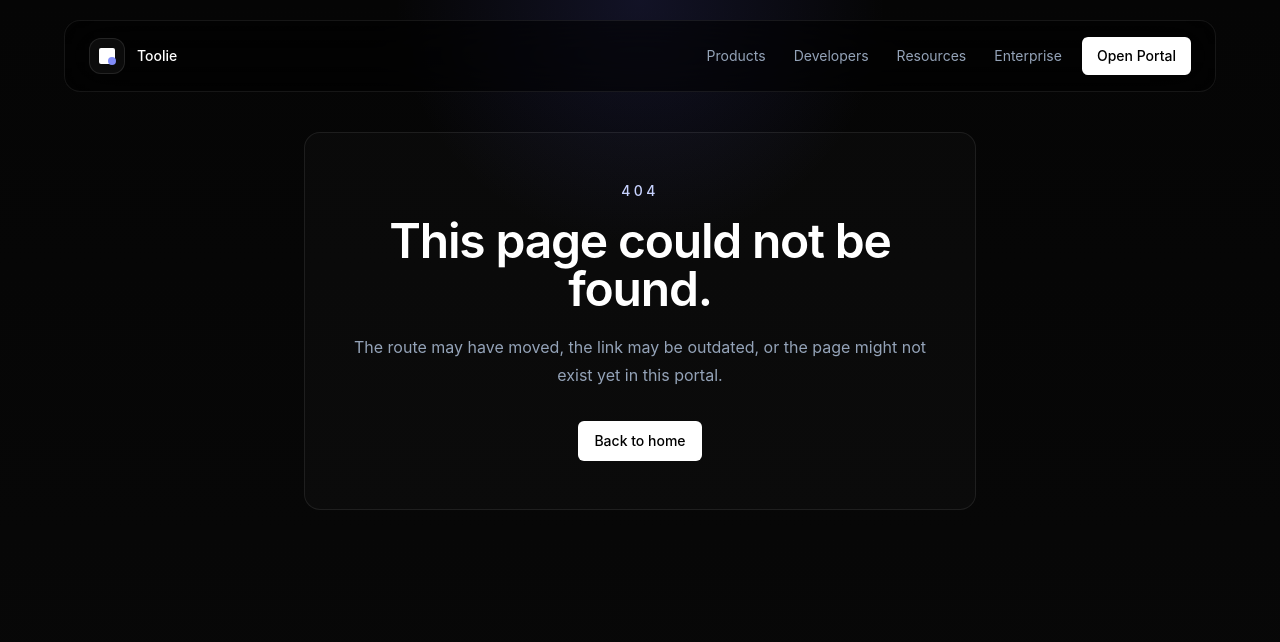
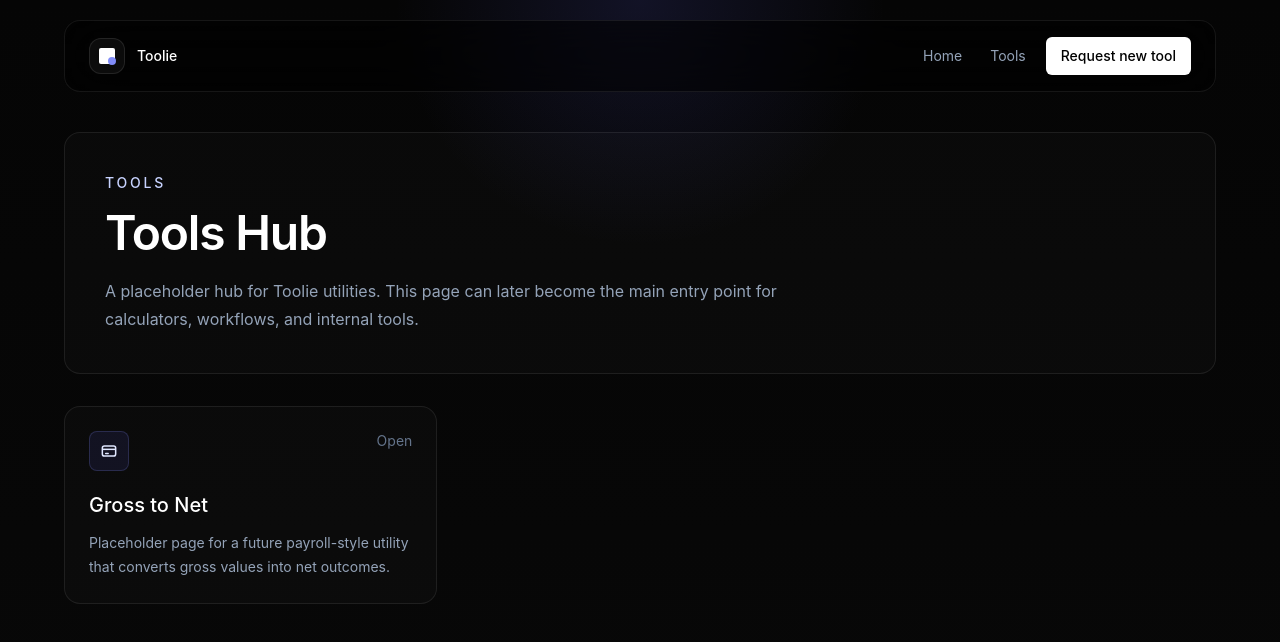
Before and after one commit to ngobach/toolie, a React (Vite) app: page /tools in a window 1280 px wide. Shown: the top 642 px of the page. Built offline with nearby package versions, Linux system fonts and the light colour scheme.

Commit message:
Add tool pages and shared intro components

```diff
--- a/src/App.tsx
+++ b/src/App.tsx
@@ -1,10 +1,19 @@
 import { Route, Routes } from "react-router-dom";
-import { HomePage, NotFoundPage } from "./pages";
+import {
+  ContactUsPage,
+  GrossToNetPage,
+  HomePage,
+  NotFoundPage,
+  ToolsHubPage,
+} from "./pages";
 
 export default function App() {
   return (
     <Routes>
       <Route path="/" element={<HomePage />} />
+      <Route path="/contact-us" element={<ContactUsPage />} />
+      <Route path="/tools" element={<ToolsHubPage />} />
+      <Route path="/tools/gross-to-net" element={<GrossToNetPage />} />
       <Route path="*" element={<NotFoundPage />} />
     </Routes>
   );
--- a/src/components/Header/Header.tsx
+++ b/src/components/Header/Header.tsx
@@ -28,14 +28,12 @@ export const defaultHeaderProps: HeaderProps = {
     name: "Toolie",
   },
   navItems: [
-    { label: "Products", to: "/" },
-    { label: "Developers", to: "/" },
-    { label: "Resources", to: "/" },
-    { label: "Enterprise", to: "/" },
+    { label: "Home", to: "/" },
+    { label: "Tools", to: "/tools" },
   ],
   primaryAction: {
-    label: "Open Portal",
-    to: "/",
+    label: "Request new tool",
+    to: "/contact-us",
   },
 };
 
@@ -66,13 +64,16 @@ export function Header({
     <header className="sticky top-4 z-10 rounded-2xl border border-white/8 bg-black/55 backdrop-blur-xl">
       <div className="px-5 py-4 sm:px-6">
         <div className="flex items-center justify-between gap-4">
-          <div className="flex items-center gap-3">
+          <Link
+            className="flex items-center gap-3 rounded-md transition hover:opacity-90"
+            to="/"
+          >
             <div className="relative grid h-9 w-9 place-items-center rounded-xl border border-white/10 bg-white/[0.04]">
               <div className="h-4 w-4 rounded-sm bg-white" />
               <div className="absolute bottom-2 right-2 h-2 w-2 rounded-full bg-primary-400" />
             </div>
             <p className="text-sm font-medium text-white">{brand.name}</p>
-          </div>
+          </Link>
 
           <div className="hidden items-center gap-1 lg:flex">
             <nav aria-label="Primary" className="flex items-center gap-1">
--- /dev/null
+++ b/src/components/PageIntro/PageIntro.tsx
@@ -0,0 +1,51 @@
+export type PageIntroProps = {
+  description: string;
+  eyebrow: string;
+  title: string;
+  variant?: "default" | "compact";
+};
+
+export function PageIntro({
+  description,
+  eyebrow,
+  title,
+  variant = "default",
+}: PageIntroProps) {
+  const isCompact = variant === "compact";
+
+  return (
+    <section
+      className={`rounded-2xl border border-white/8 bg-white/[0.02] ${isCompact ? "p-6 sm:p-7" : "p-8 sm:p-10"}`}
+    >
+      {isCompact ? (
+        <div className="grid gap-6 lg:grid-cols-[minmax(0,1fr)_320px] lg:items-start">
+          <div>
+            <p className="text-xs font-medium uppercase tracking-[0.2em] text-primary-200">
+              {eyebrow}
+            </p>
+            <h1 className="mt-3 text-3xl font-semibold tracking-tight text-white sm:text-4xl">
+              {title}
+            </h1>
+          </div>
+          <div className="lg:pt-1 lg:text-right">
+            <p className="text-sm leading-6 text-slate-400">
+              {description}
+            </p>
+          </div>
+        </div>
+      ) : (
+        <>
+          <p className="text-sm font-medium uppercase tracking-[0.2em] text-primary-200">
+            {eyebrow}
+          </p>
+          <h1 className="mt-4 text-4xl font-semibold tracking-tight text-white sm:text-5xl">
+            {title}
+          </h1>
+          <p className="mt-5 max-w-2xl text-base leading-7 text-slate-400">
+            {description}
+          </p>
+        </>
+      )}
+    </section>
+  );
+}
--- /dev/null
+++ b/src/components/PageIntro/index.ts
@@ -0,0 +1,2 @@
+export { PageIntro } from "./PageIntro";
+export type { PageIntroProps } from "./PageIntro";
--- /dev/null
+++ b/src/components/ToolCard/ToolCard.tsx
@@ -0,0 +1,30 @@
+import type { ReactNode } from "react";
+import { Link } from "react-router-dom";
+
+export type ToolCardProps = {
+  description: string;
+  icon: ReactNode;
+  title: string;
+  to: string;
+};
+
+export function ToolCard({ description, icon, title, to }: ToolCardProps) {
+  return (
+    <Link
+      className="group rounded-2xl border border-white/8 bg-white/[0.02] p-6 transition hover:border-white/16 hover:bg-white/[0.04]"
+      to={to}
+    >
+      <div className="flex items-start justify-between gap-4">
+        <div className="grid h-10 w-10 place-items-center rounded-lg border border-primary-400/20 bg-primary-500/10 text-primary-100">
+          {icon}
+        </div>
+        <span className="text-sm text-slate-500 transition group-hover:text-primary-200">
+          Open
+        </span>
+      </div>
+
+      <h2 className="mt-5 text-xl font-medium text-white">{title}</h2>
+      <p className="mt-3 text-sm leading-6 text-slate-400">{description}</p>
+    </Link>
+  );
+}
--- /dev/null
+++ b/src/components/ToolCard/index.ts
@@ -0,0 +1,2 @@
+export { ToolCard } from "./ToolCard";
+export type { ToolCardProps } from "./ToolCard";
--- a/src/components/index.ts
+++ b/src/components/index.ts
@@ -3,8 +3,10 @@ export { CalloutPanel } from "./CalloutPanel";
 export { Footer } from "./Footer";
 export { Header, defaultHeaderProps } from "./Header";
 export { HeroSection } from "./HeroSection";
+export { PageIntro } from "./PageIntro";
 export { PageLayout } from "./PageLayout";
 export { QuickActionsPanel } from "./QuickActionsPanel";
 export { StatsGrid } from "./StatsGrid";
+export { ToolCard } from "./ToolCard";
 export { UtilityCard } from "./UtilityCard";
 export { UtilityGrid } from "./UtilityGrid";
--- /dev/null
+++ b/src/pages/ContactUsPage/ContactUsPage.tsx
@@ -0,0 +1,16 @@
+import { PageIntro, PageLayout } from "../../components";
+
+export function ContactUsPage() {
+  return (
+    <PageLayout>
+      <title>Contact Us | Toolie</title>
+      <div className="py-10">
+        <PageIntro
+          description="This page is under construction."
+          eyebrow="Contact"
+          title="Contact Us"
+        />
+      </div>
+    </PageLayout>
+  );
+}
--- /dev/null
+++ b/src/pages/GrossToNetPage/GrossToNetPage.tsx
@@ -0,0 +1,17 @@
+import { PageIntro, PageLayout } from "../../components";
+
+export function GrossToNetPage() {
+  return (
+    <PageLayout>
+      <title>Gross to Net | Toolie</title>
+      <div className="py-10">
+        <PageIntro
+          description="This is a blank placeholder page for the future Gross to Net tool."
+          eyebrow="Tools"
+          title="Gross to Net"
+          variant="compact"
+        />
+      </div>
+    </PageLayout>
+  );
+}
--- a/src/pages/HomePage/HomePage.tsx
+++ b/src/pages/HomePage/HomePage.tsx
@@ -1,4 +1,3 @@
-import { useEffect } from "react";
 import {
   ActivityPanel,
   CalloutPanel,
@@ -170,12 +169,9 @@ const actions = [
 ];
 
 export function HomePage() {
-  useEffect(() => {
-    document.title = "Toolie Home";
-  }, []);
-
   return (
     <PageLayout>
+      <title>Toolie Home</title>
       <div className="pt-10">
         <div className="grid gap-10 border-b border-white/8 pb-12 lg:grid-cols-[1.2fr_0.8fr] lg:items-end">
           <HeroSection
--- /dev/null
+++ b/src/pages/ToolsHubPage/ToolsHubPage.tsx
@@ -0,0 +1,62 @@
+import { PageIntro, PageLayout, ToolCard } from "../../components";
+
+const tools = [
+  {
+    description:
+      "Placeholder page for a future payroll-style utility that converts gross values into net outcomes.",
+    icon: (
+      <svg
+        aria-hidden="true"
+        className="h-5 w-5"
+        fill="none"
+        viewBox="0 0 24 24"
+      >
+        <rect
+          height="12"
+          rx="2.5"
+          stroke="currentColor"
+          strokeWidth="1.8"
+          width="16"
+          x="4"
+          y="6"
+        />
+        <path d="M4 10H20" stroke="currentColor" strokeWidth="1.8" />
+        <path
+          d="M8 15H11"
+          stroke="currentColor"
+          strokeLinecap="round"
+          strokeWidth="1.8"
+        />
+      </svg>
+    ),
+    title: "Gross to Net",
+    to: "/tools/gross-to-net",
+  },
+];
+
+export function ToolsHubPage() {
+  return (
+    <PageLayout>
+      <title>Tools Hub | Toolie</title>
+      <div className="py-10">
+        <PageIntro
+          description="A placeholder hub for Toolie utilities. This page can later become the main entry point for calculators, workflows, and internal tools."
+          eyebrow="Tools"
+          title="Tools Hub"
+        />
+
+        <section className="mt-8 grid gap-4 sm:grid-cols-2 xl:grid-cols-3">
+          {tools.map((tool) => (
+            <ToolCard
+              description={tool.description}
+              icon={tool.icon}
+              key={tool.title}
+              title={tool.title}
+              to={tool.to}
+            />
+          ))}
+        </section>
+      </div>
+    </PageLayout>
+  );
+}
--- a/src/pages/index.ts
+++ b/src/pages/index.ts
@@ -1,2 +1,5 @@
+export { ContactUsPage } from "./ContactUsPage/ContactUsPage";
+export { GrossToNetPage } from "./GrossToNetPage/GrossToNetPage";
 export { HomePage } from "./HomePage/HomePage";
 export { NotFoundPage } from "./NotFoundPage/NotFoundPage";
+export { ToolsHubPage } from "./ToolsHubPage/ToolsHubPage";
```
